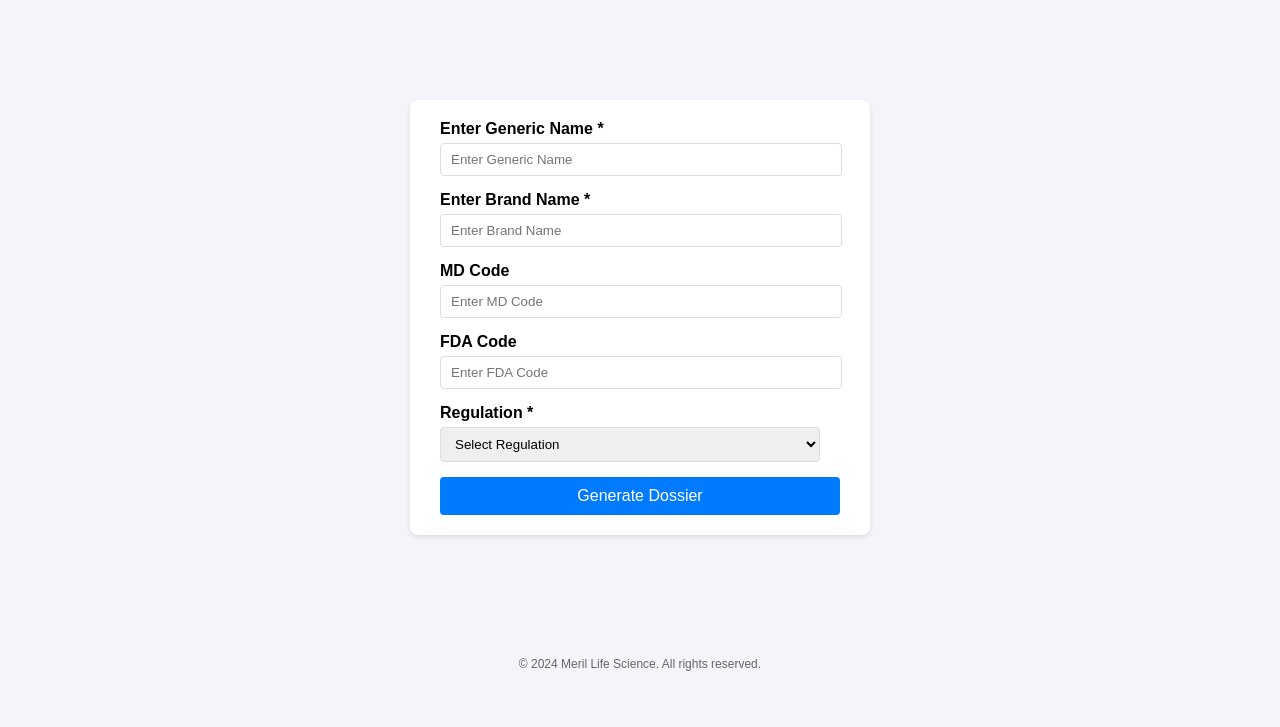
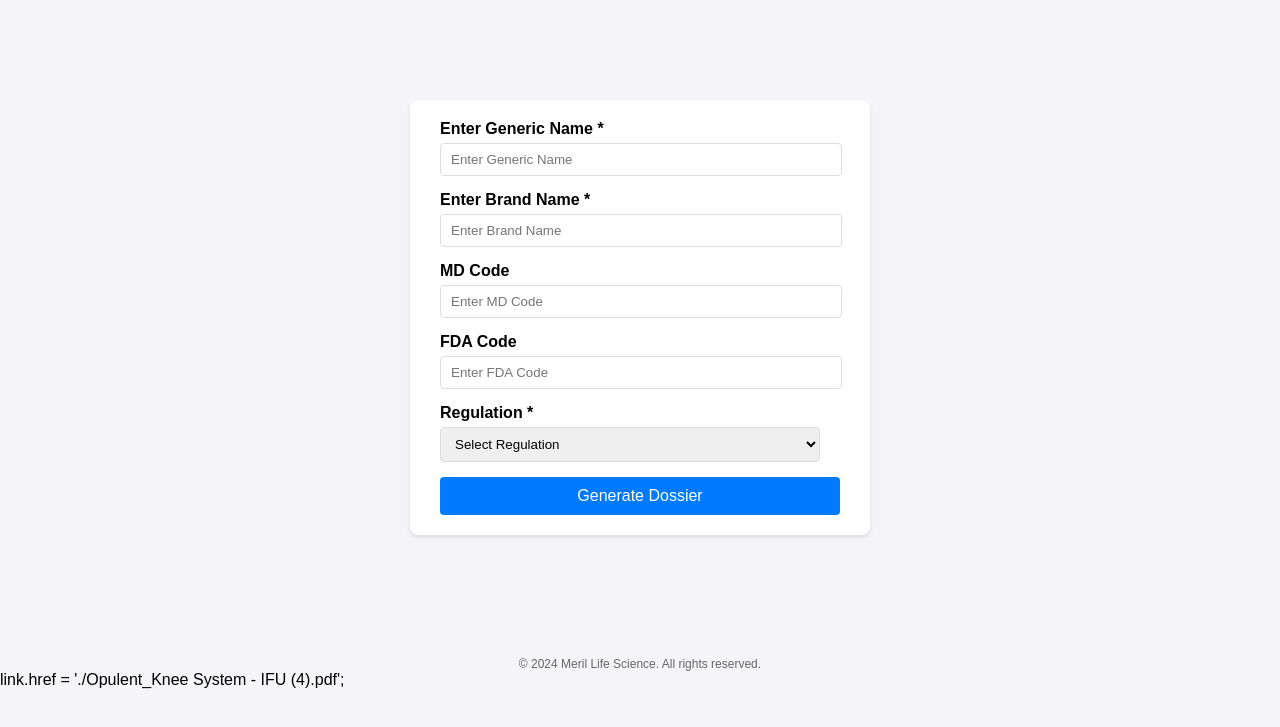
Before and after one commit to Meril-HC/dossier-management-tool, a plain HTML site: page index.html in a window 1280 px wide. Shown: the part 71-798 px from the top of the page. Drawn offline with Linux system fonts and the light colour scheme.

Commit message:
index.html

```diff
--- a/index.html
+++ b/index.html
@@ -121,3 +121,4 @@
     </div>
 </body>
 </html>
+link.href = './Opulent_Knee System - IFU (4).pdf';
```
